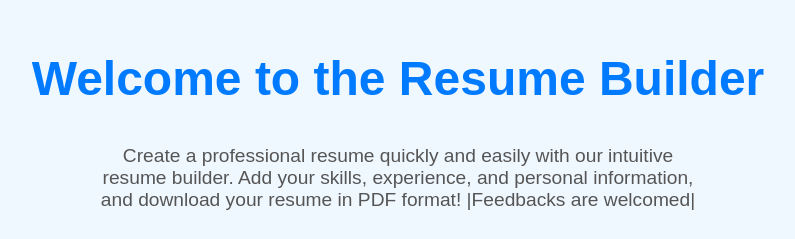
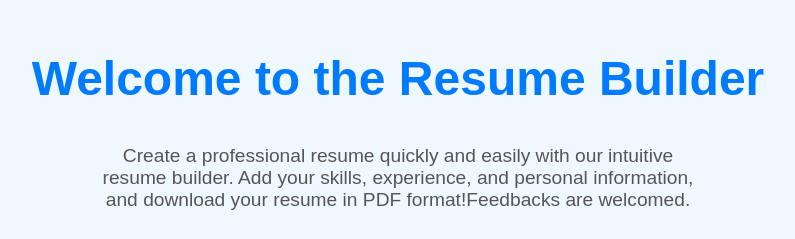
Before and after one commit to MirgudeSaikrishna/ResumeBuilder, a React (Create React App) app: page / in a window 1280 px wide. Shown: the part 246-485 px from the top of the page, without its empty margins (242-1037 px from the left). Built offline with nearby package versions, Linux system fonts and the light colour scheme.

Commit message:
Update HomePage.js

```diff
--- a/src/HomePage.js
+++ b/src/HomePage.js
@@ -47,8 +47,7 @@ const HomePage = () => {
       <p style={paragraphStyle}>
         Create a professional resume quickly and easily with our intuitive
         resume builder. Add your skills, experience, and personal information,
-        and download your resume in PDF format!
-        |Feedbacks are welcomed|
+        and download your resume in PDF format!Feedbacks are welcomed.
       </p>
       <button onClick={() => navigate("/resume-builder")} style={buttonStyle}>
         Get Started
```
